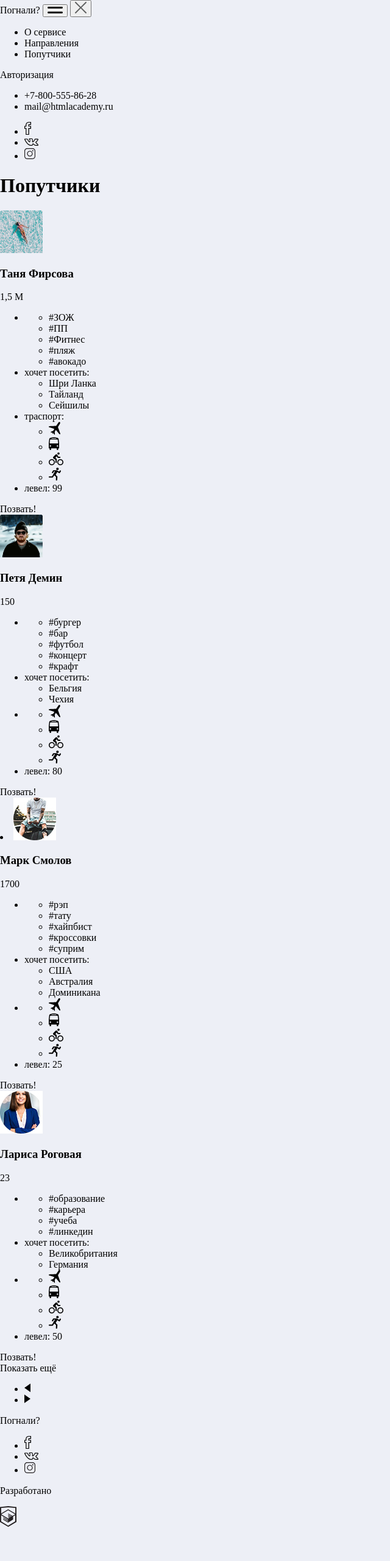
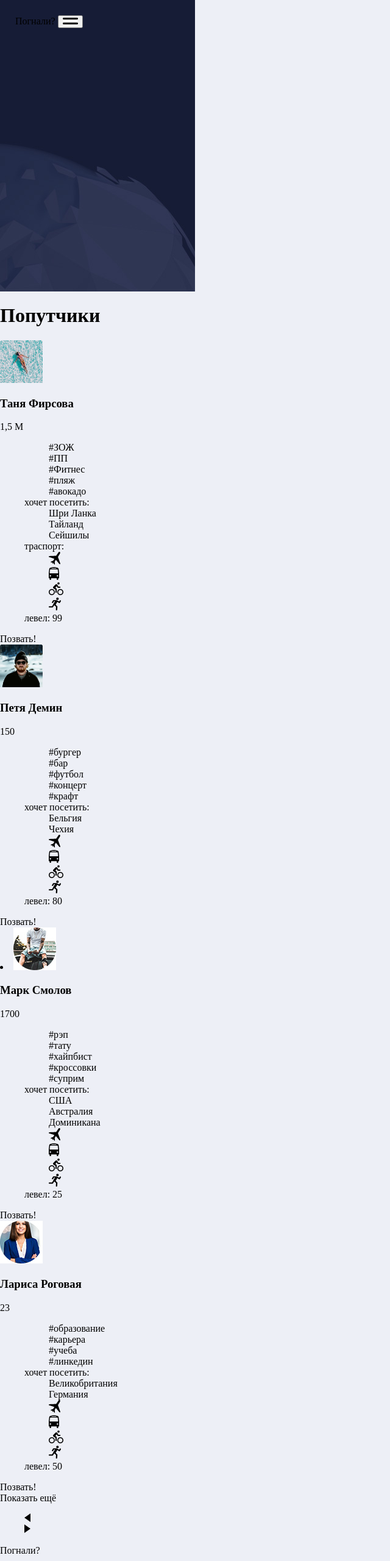
Before and after one commit to olyaseverova/989459-pognali-17, a website: page source/catalog.html in a window 1280 px wide. Shown: the top 2560 px of the page at 61% size, without its empty margins (0-640 px from the left). Before the commit the page ends 2508 px from the top, so only its background shows below. Drawn offline with nearby package versions, Linux system fonts and the light colour scheme; files that its build step writes are made by us from their sources.

Commit message:
Начинаю стилизацию

```diff
--- a/source/catalog.html
+++ b/source/catalog.html
@@ -14,20 +14,21 @@
     <button class="page-header__icon button">
       <img class="menu-icon" src="img/menu.svg" width="25" height="11" alt="Главное меню">
     </button>
+    <section class="scroll-menu visually-hidden">
       <button class="page-header__icon-close button">
         <img class="menu-close-icon" src="img/menu-close.svg" width="19" height="19" alt="Закрыть меню">
       </button>
-    <ul class="menu-list">
+      <ul class="menu-list list">
         <li class="menu-list__item"><a href="index.html">О сервисе</a></li>
         <li class="menu-list__item"><a href="form.html">Направления</a></li>
         <li class="menu-list__item"><a href="#">Попутчики</a></li>
       </ul>
       <a class="page-header__authorization" href="#">Авторизация</a>
-    <ul class="header-contacts">
+      <ul class="header-contacts list">
         <li class="header-contacts__item"><a href="tel:+7-800-555-86-28">+7-800-555-86-28</a></li>
         <li class="header-contacts__item"><a href="mailto:mail@htmlacademy.ru">mail@htmlacademy.ru</a></li>
       </ul>
-    <ul class="header-social-buttons">
+      <ul class="header-social-buttons list">
         <li><a class="header-social-buttons__item fb" href="#" aria-label="Facebook">
             <img src="img/facebook.svg" width="11" height="21">
           </a></li>
@@ -38,6 +39,7 @@
             <img src="img/instagram.svg" width="18" height="18">
           </a></li>
       </ul>
+    </section>
   </header>
 
   <main class="container">
@@ -53,9 +55,9 @@
             <h3 class="travelmate__healine">Таня Фирсова</h3>
           </a>
           <span class="travelmate__likes">1,5 М</span>
-          <ul class="travelmate__description">
+          <ul class="travelmate__description list">
             <li class="travelmate__description__item">
-              <ul class="hashtag-list">
+              <ul class="hashtag-list list">
                 <li class="hashtag-list__item">#ЗОЖ</li>
                 <li class="hashtag-list__item">#ПП</li>
                 <li class="hashtag-list__item">#Фитнес</li>
@@ -65,7 +67,7 @@
             </li>
             <li class="travelmate__description__item">
               <span class="travelmate__countries-headline">хочет посетить:</span>
-              <ul class="travelmate__countries">
+              <ul class="travelmate__countries list">
                 <li class="travelmate__countries__item">Шри Ланка</li>
                 <li class="travelmate__countries__item">Тайланд</li>
                 <li class="travelmate__countries__item">Сейшилы</li>
@@ -73,7 +75,7 @@
             </li>
             <li class="travelmate__description__item">
               <span class="travelmate__transport-healine">траспорт:</span>
-              <ul class="travelmate__transport">
+              <ul class="travelmate__transport list">
                 <li class="travelmate__transport__item"><img src="img/plane.svg" width="19" height="21"
                     alt="Иконка самолета"></li>
                 <li class="travelmate__transport__item"><img src="img/bus.svg" width="17" height="21"
@@ -99,9 +101,9 @@
             <h3 class="travelmate__healine">Петя Демин</h3>
           </a>
           <span class="travelmate__likes">150</span>
-          <ul class="travelmate__description">
+          <ul class="travelmate__description list">
             <li class="travelmate__description__item">
-              <ul class="hashtag-list">
+              <ul class="hashtag-list list">
                 <li class="hashtag-list__item">#бургер</li>
                 <li class="hashtag-list__item">#бар</li>
                 <li class="hashtag-list__item">#футбол</li>
@@ -111,13 +113,13 @@
             </li>
             <li class="travelmate__description__item">
               <span class="travelmate__countries-healine">хочет посетить:</span>
-              <ul class="travelmate__countries">
+              <ul class="travelmate__countries list">
                 <li class="travelmate__countries__item">Бельгия</li>
                 <li class="travelmate__countries__item">Чехия</li>
               </ul>
             </li>
             <li class="travelmate__description__item">
-              <ul class="travelmate__transport">
+              <ul class="travelmate__transport list">
                 <li class="travelmate__transport__item"><img src="img/plane.svg" width="19" height="21"
                     alt="Иконка самолета"></li>
                 <li class="travelmate__transport__item"><img src="img/bus.svg" width="17" height="21"
@@ -143,9 +145,9 @@
               <h3 class="travelmate__healine">Марк Смолов</h3>
             </a>
             <span class="travelmate__likes">1700</span>
-            <ul class="travelmate__description">
+            <ul class="travelmate__description list">
               <li class="travelmate__description__item">
-                <ul class="hashtag-list">
+                <ul class="hashtag-list list">
                   <li class="hashtag-list__item">#рэп</li>
                   <li class="hashtag-list__item">#тату</li>
                   <li class="hashtag-list__item">#хайпбист</li>
@@ -155,14 +157,14 @@
               </li>
               <li class="travelmate__description__item">
                 <span class="travelmate__countries-healine">хочет посетить:</span>
-                <ul class="travelmate__countries">
+                <ul class="travelmate__countries list">
                   <li class="travelmate__countries__item">США</li>
                   <li class="travelmate__countries__item">Австралия</li>
                   <li class="travelmate__countries__item">Доминикана</li>
                 </ul>
               </li>
               <li class="travelmate-description__item">
-                <ul class="travelmate__transport">
+                <ul class="travelmate__transport list">
                   <li class="travelmate__transport__item"><img src="img/plane.svg" width="19" height="21"
                       alt="Иконка самолета"></li>
                   <li class="travelmate__transport__item"><img src="img/bus.svg" width="17" height="21"
@@ -188,9 +190,9 @@
             <h3 class="travelmate__healine">Лариса Роговая</h3>
           </a>
           <span class="travelmate__likes">23</span>
-          <ul class="travelmate__description">
+          <ul class="travelmate__description list">
             <li class="travelmate__description__item">
-              <ul class="hashtag-list">
+              <ul class="hashtag-list list">
                 <li class="hashtag-list__item">#образование</li>
                 <li class="hashtag-list__item">#карьера</li>
                 <li class="hashtag-list__item">#учеба</li>
@@ -199,13 +201,13 @@
             </li>
             <li class="travelmate__description__item">
               <span class="travelmate__countries__healine">хочет посетить:</span>
-              <ul class="travelmate-countries">
+              <ul class="travelmate-countries list">
                 <li class="travelmate-countries__item">Великобритания</li>
                 <li class="travelmate-countries__item">Германия</li>
               </ul>
             </li>
             <li class="travelmate__description__item">
-              <ul class="travelmate__transport">
+              <ul class="travelmate__transport list">
                 <li class="travelmate__transport__item"><img src="img/plane.svg" width="19" height="21"
                     alt="Иконка самолета"></li>
                 <li class="travelmate__transport__item"><img src="img/bus.svg" width="17" height="21"
@@ -228,7 +230,7 @@
 
     <section class="pages">
       <a class="pages__show" href="#">Показать ещё</a>
-      <ul class="pages__list">
+      <ul class="pages__list list">
         <li class="pages__list__item page-previous"><a href="#"><img src="img/triangle-arrow-left.svg" width="10"
               height="20" alt="Предыдущая страница"></a></li>
         <li class="pages__list__item page-next"><a href="#"><img src="img/triangle-arrow-right.svg" width="10"
@@ -239,7 +241,7 @@
 
   <footer class="main-footer">
     <a class="main-footer__logo" href="index.html">Погнали?</a>
-    <ul class="footer-social-buttons">
+    <ul class="footer-social-buttons list">
       <li><a class="footer-social-buttons__item fb" href="#" aria-label="Facebook">
           <img src="img/facebook.svg" width="11" height="21" alt="Facebook">
         </a></li>
--- a/source/sass/content.scss
+++ b/source/sass/content.scss
@@ -2,3 +2,19 @@ a {
   text-decoration: none;
   color: #000000;
 }
+
+.list {
+  list-style: none;
+}
+
+.center {
+  margin: 0 auto;
+}
+
+.up {
+  text-transform: uppercase;
+}
+
+.healine {
+  font-size: 24px;
+}
--- a/source/sass/global.scss
+++ b/source/sass/global.scss
@@ -10,3 +10,19 @@ img {
   max-width: 100%;
   height: auto;
 }
+
+.visually-hidden:not(:focus):not(:active) {
+  position: absolute;
+
+  width: 1px;
+  height: 1px;
+  margin: -1px;
+  border: 0;
+  padding: 0;
+
+  white-space: nowrap;
+
+  clip-path: inset(100%);
+  clip: rect(0 0 0 0);
+  overflow: hidden;
+}
--- /dev/null
+++ b/source/sass/page-header.scss
@@ -0,0 +1,13 @@
+.page-header {
+
+  color: white;
+  height: 478px;
+  width: 320px;
+  padding-left: 25px;
+  padding-top: 25px;
+  box-sizing: border-box;
+
+  background-image: url("../img/globe-back-mobile@1x.jpg");
+  background-repeat: no-repeat;
+  background-position: 0 0;
+}
--- a/source/sass/style.scss
+++ b/source/sass/style.scss
@@ -1,2 +1,3 @@
 @import "content.scss";
 @import "global.scss";
+@import "page-header.scss";
```
Also changed, not shown: source/form.html (+6 -4 lines), source/index.html (+27 -25 lines). Lines whose indentation alone changed are shown as unchanged.
